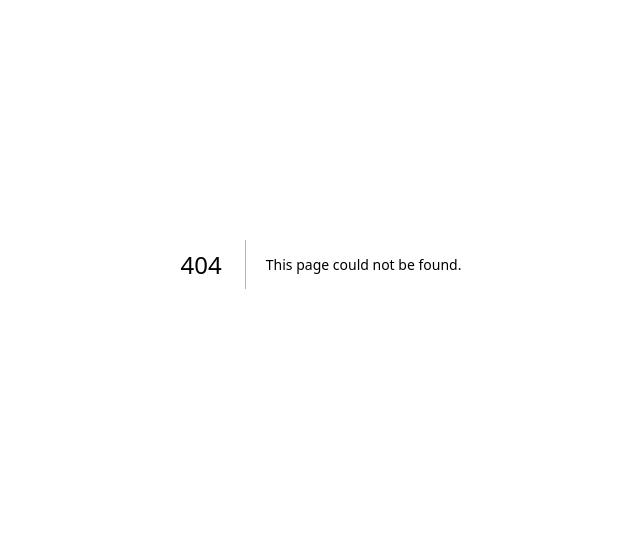
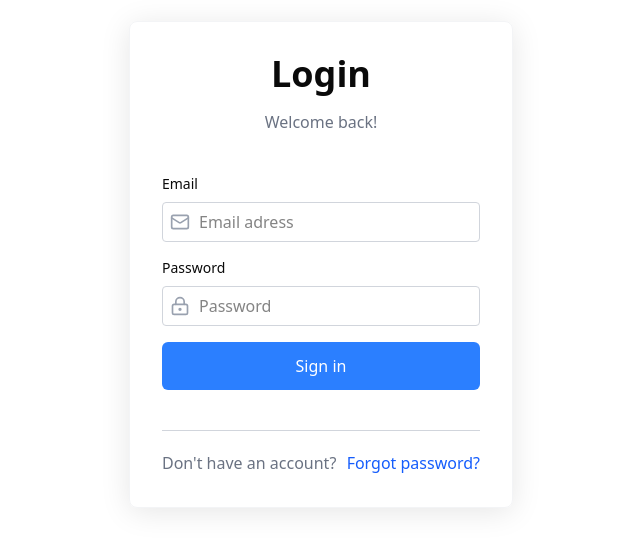
Before and after one commit to hash-luk/gamevault, a Next.js app in the folder front-end/: page /auth in a window 1280 px wide. Before the commit this address had no page. Shown: the part 136-686 px from the top of the page, without its empty margins (319-959 px from the left). Built offline with nearby package versions, Linux system fonts and the light colour scheme.

Commit message:
feat: Login integration with API

```diff
--- a/front-end/package.json
+++ b/front-end/package.json
@@ -15,6 +15,7 @@
     "axios": "^1.10.0",
     "class-variance-authority": "^0.7.1",
     "clsx": "^2.1.1",
+    "jose": "^6.0.12",
     "lucide-react": "^0.523.0",
     "next": "15.3.4",
     "react": "^19.0.0",
--- a/front-end/src/app/login/page.tsx
+++ b/front-end/src/app/auth/page.tsx
@@ -1,6 +1,6 @@
 import AuthForm from "../components/auth/AuthForm";
 
-export default function Login() {
+export default function Auth() {
   return (
     <div className="flex items-center justify-center h-[100vh]">
       <AuthForm />
--- a/front-end/src/app/components/auth/LoginForm.tsx
+++ b/front-end/src/app/components/auth/LoginForm.tsx
@@ -2,22 +2,54 @@ import { LockKeyhole, Mail } from "lucide-react";
 import Link from "next/link";
 import InputField from "../ui/Input";
 import Button from "../ui/Button";
+import { useAuth } from "@/app/hooks/useAuth";
+import { loginSchema, LoginFormValues } from "@/app/lib/login-schema";
+import { useForm } from "react-hook-form";
+import { zodResolver } from "@hookform/resolvers/zod";
+import { useRouter } from "next/navigation";
 
 interface RegisterFormProps {
   onToggleMode: () => void;
 }
 
 export default function LoginForm({ onToggleMode }: RegisterFormProps) {
+  const auth = useAuth();
+  const router = useRouter();
+
+  const {
+    register: loginRegister,
+    handleSubmit,
+    formState: { errors, isSubmitting },
+  } = useForm<LoginFormValues>({
+    resolver: zodResolver(loginSchema),
+  });
+
+  const onSubmit = async (data: LoginFormValues) => {
+    try {
+      await auth.mutateAsync(data);
+      router.push("/");
+    } catch (err) {
+      console.log(err);
+    }
+  };
+
   return (
     <>
-      <form className="flex flex-col justify-center gap-4">
+      <form
+        onSubmit={handleSubmit(onSubmit)}
+        className="flex flex-col justify-center gap-4"
+      >
         <InputField
           inputName="email"
           inputID="email"
           inputPlaceholder="Email adress"
           icon={Mail}
           label="Email"
+          {...loginRegister("email")}
         />
+        {errors.email && (
+          <p className="text-red-500 text-sm">{errors.email.message}</p>
+        )}
         <InputField
           inputType="password"
           inputName="password"
@@ -25,8 +57,17 @@ export default function LoginForm({ onToggleMode }: RegisterFormProps) {
           inputPlaceholder="Password"
           label="Password"
           icon={LockKeyhole}
+          {...loginRegister("password")}
         />
-        <Button buttonType="submit" buttonText="Sign in" />
+        {errors.password && (
+          <p className="text-red-500 text-sm">{errors.password.message}</p>
+        )}
+        <Button
+          buttonType="submit"
+          buttonText="Sign in"
+          isLoading={auth.isPending}
+          isDisabled={auth.isPending}
+        />
       </form>
       <div className="flex justify-between border-t-gray-300 border-t-1 pt-5">
         <button
--- a/front-end/src/app/components/auth/RegisterForm.tsx
+++ b/front-end/src/app/components/auth/RegisterForm.tsx
@@ -2,7 +2,6 @@ import { LockKeyhole, Mail, User } from "lucide-react";
 import InputField from "../ui/Input";
 import Button from "../ui/Button";
 import { useRegister } from "@/app/hooks/useRegister";
-import { useState } from "react";
 import { toast } from "sonner";
 import { registerSchema, RegisterFormValues } from "@/app/lib/register-schema";
 import { useForm } from "react-hook-form";
--- /dev/null
+++ b/front-end/src/app/hooks/useAuth.ts
@@ -0,0 +1,8 @@
+import { useMutation } from "@tanstack/react-query";
+import { login } from "../services/auth";
+
+export function useAuth() {
+  return useMutation({
+    mutationFn: login,
+  });
+}
--- /dev/null
+++ b/front-end/src/app/lib/login-schema.ts
@@ -0,0 +1,8 @@
+import { z } from "zod";
+
+export const loginSchema = z.object({
+  email: z.email("Invalid email"),
+  password: z.string().min(1, "Plase type your password"),
+});
+
+export type LoginFormValues = z.infer<typeof loginSchema>;
--- a/front-end/src/app/services/api.ts
+++ b/front-end/src/app/services/api.ts
@@ -5,6 +5,7 @@ const api = axios.create({
   headers: {
     "Content-Type": "application/json",
   },
+  withCredentials: true,
 });
 
 export default api;
--- a/front-end/src/app/services/auth.ts
+++ b/front-end/src/app/services/auth.ts
@@ -8,3 +8,8 @@ export const registerUser = async (data: {
   const response = await api.post("/users", data);
   return response.data;
 };
+
+export const login = async (data: { email: string; password: string }) => {
+  const response = await api.post("/auth/login", data);
+  return response.data;
+};
--- a/front-end/src/middleware.ts
+++ b/front-end/src/middleware.ts
@@ -1,23 +1,31 @@
 import { NextResponse } from "next/server";
 import type { NextRequest } from "next/server";
+import { jwtVerify } from "jose";
 
-export default function middleware(request: NextRequest) {
-  const token = request.cookies.get("auth_token")?.value;
-  const isLoginPage = request.nextUrl.pathname === "/login";
+export default async function middleware(request: NextRequest) {
+  const secret = new TextEncoder().encode(process.env.JWT_SECRET_KEY);
+  const token = request.cookies.get("_session")?.value;
+  const loginUrl = new URL("/auth", request.url);
 
-  if (!token && !isLoginPage) {
-    return NextResponse.redirect(new URL("/login", request.url));
+  if (!token) {
+    return NextResponse.redirect(loginUrl);
   }
 
-  if (token && isLoginPage) {
-    return NextResponse.redirect(new URL("/", request.url));
+  try {
+    const { payload } = await jwtVerify(token, secret, {
+      algorithms: ["HS256"],
+    });
+
+    return NextResponse.next();
+  } catch (error) {
+    console.log(error);
+    return NextResponse.redirect(loginUrl);
   }
-
-  return NextResponse.next();
 }
 
 export const config = {
   matcher: [
-    "/((?!_next/static|_next/image|favicon.ico|api/mock-login|api/logout).*)",
+    // Aplica o middleware para todas as rotas, exceto as listadas abaixo
+    "/((?!_next/static|_next/image|favicon.ico|auth|api/auth|api/logout).*)",
   ],
 };
```
Also changed, not shown: 1 other file (tests, documents, lock files or other folders).
